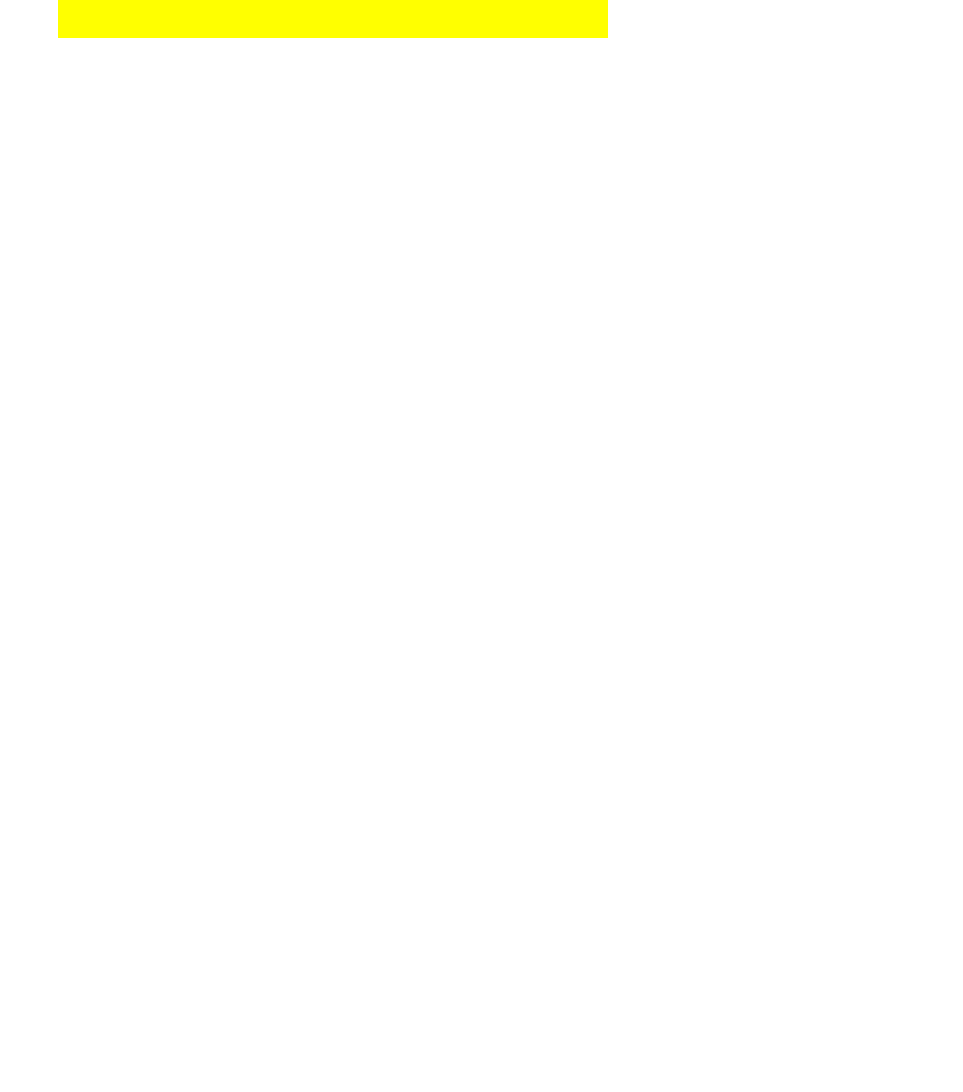
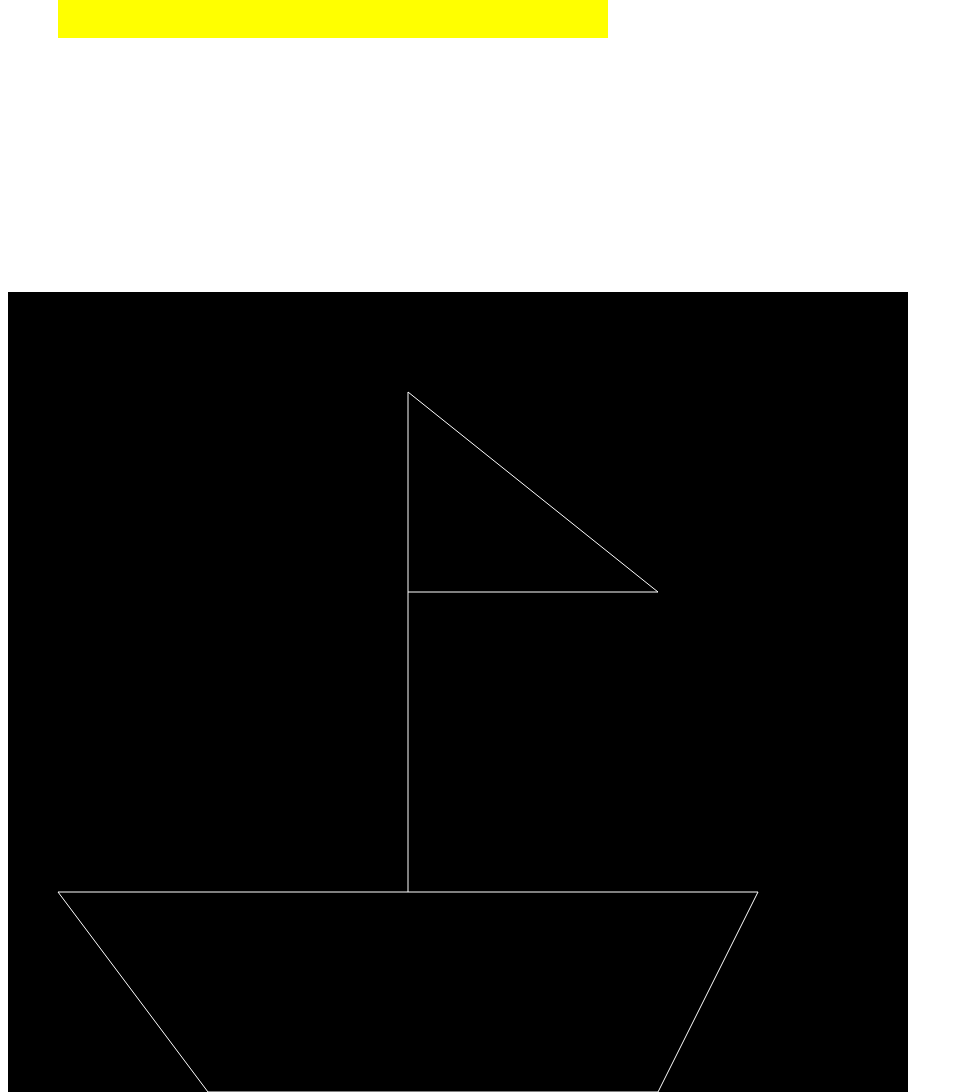
Before and after one commit to Geraldinew04/JavaScript, a plain HTML site: page canvas/canvas.html in a window 1280 px wide. Shown: the part 924-2016 px from the top of the page, without its empty margins (0-963 px from the left). Before the commit the page ends 1224 px from the top, so only its background shows below. Drawn offline with Linux system fonts and the light colour scheme.

Commit message:
13-06-18

```diff
--- a/canvas/canvas.html
+++ b/canvas/canvas.html
@@ -8,6 +8,8 @@
 	<body>
    		<canvas id="belgium" width="700" height="600"></canvas>
    		<canvas id="germany" width="700" height="600"></canvas>
+   		<canvas id="bateau" width="900" height="1000"></canvas>
+   		<canvas id="bonhomme" width="700" height="600"></canvas>
 
    		<script type="application/x-javascript">
 
@@ -37,6 +39,29 @@
 			ctx2.closePath();
 
 
+			var bateau = document.getElementById("bateau");
+			var ctx3 = bateau.getContext("2d");
+
+			ctx3.beginPath();
+			ctx3.fillStyle = "black";
+			ctx3.fillRect(0,0,900,1000);
+			ctx3.strokeStyle = "white";
+			ctx3.moveTo(400,100);
+			ctx3.lineTo(650,300);
+			ctx3.lineTo(400,300);
+			ctx3.lineTo(400,100);
+			ctx3.moveTo(400,300);
+			ctx3.lineTo(400,600);
+			ctx3.lineTo(750,600);
+			ctx3.lineTo(650,800);
+			ctx3.lineTo(200,800);
+			ctx3.lineTo(50,600);
+			ctx3.lineTo(400,600);
+			ctx3.stroke();
+			ctx3.closePath();
+
+			var bonhomme = document.getElementById("bonhomme");
+
 
 		</script>
 
```
Lines whose indentation alone changed are shown as unchanged.
